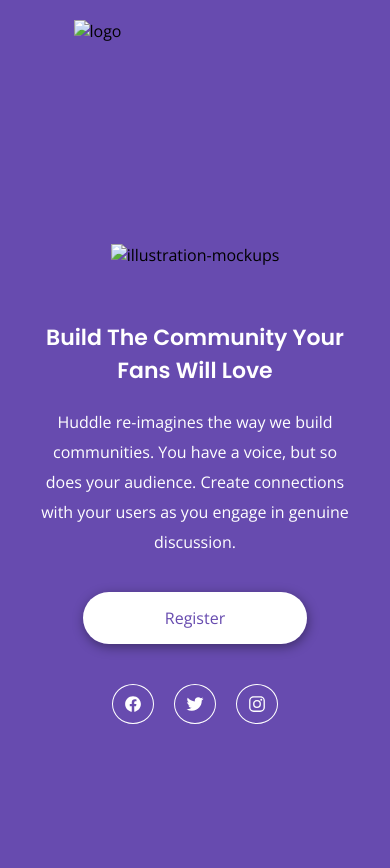
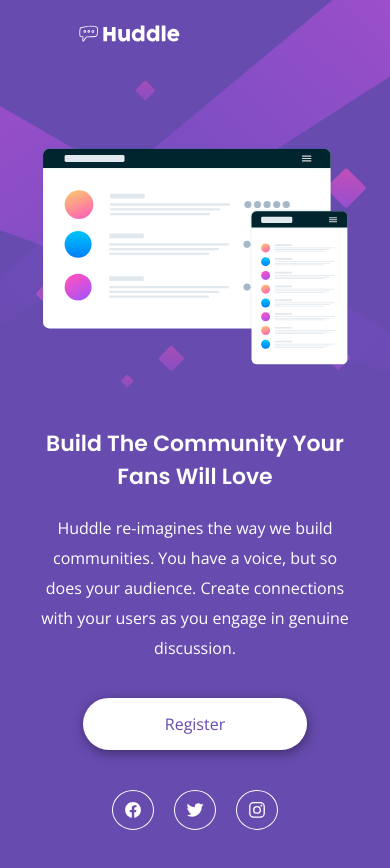
Before and after one commit to manuelcabassa/Huddle-landing-page, a plain HTML site: page index.html in a window 390 px wide. Drawn offline with nearby package versions, Linux system fonts and the light colour scheme; the site is published under a folder, as on GitHub Pages, so addresses that start at the root find nothing.

Commit message:
Update in image path

```diff
--- a/index.html
+++ b/index.html
@@ -19,13 +19,13 @@
   </head>
   <body>
     <nav>
-      <img src="/images/logo.svg" alt="logo" />
+      <img src="./images/logo.svg" alt="logo" />
     </nav>
     <div class="container">
       <header>
         <div class="header-image">
           <img
-            src="/images/illustration-mockups.svg"
+            src="./images/illustration-mockups.svg"
             alt="illustration-mockups"
           />
         </div>
--- a/style.css
+++ b/style.css
@@ -36,7 +36,7 @@ font-family: 'Open Sans', sans-serif;*/
 }
 
 body {
-  background-image: url(/images/bg-desktop.svg);
+  background-image: url(./images/bg-desktop.svg);
   background-color: hsl(257, 40%, 49%);
   background-size: cover;
   background-repeat: no-repeat;
@@ -140,7 +140,7 @@ ion-icon:hover {
 
 @media screen and (max-width: 475px) {
   body {
-    background-image: url(/images/bg-mobile.svg);
+    background-image: url(./images/bg-mobile.svg);
     background-color: hsl(257, 40%, 49%);
     background-repeat: no-repeat;
     background-size: contain;
```
